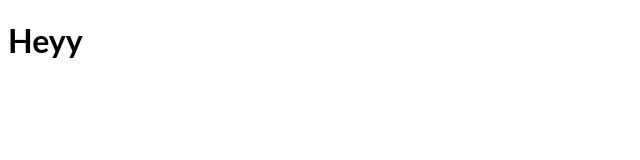
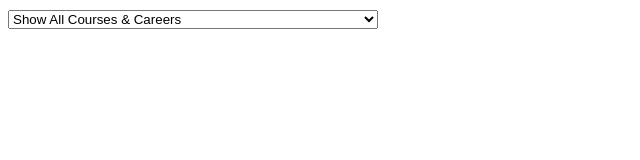
Before and after one commit to aaronjlech/math-careers, a React app: page / in a window 1280 px wide. Shown: the whole page, without its empty margins (0-640 px from the left). Built offline with nearby package versions, Linux system fonts and the light colour scheme.

Commit message:
redux added

```diff
--- a/public/index.html
+++ b/public/index.html
@@ -11,8 +11,8 @@
 </head>
 <body>
 
-<div id="app-container">
-</div>
+   <div id="root">
+   </div>
   <script src="./bundle.js" ></script>
 </body>
 </html>
--- /dev/null
+++ b/src/components/CourseSelector.js
@@ -0,0 +1,32 @@
+import React, { Component } from 'react';
+// import { courses, careers } from '../data';
+
+
+
+export default class CourseSelector extends Component{
+
+
+   onChange = (e)=>{
+      e.preventDefault();
+      const { value } = this.refs.courseSelector
+      const { updateSelected } = this.props;
+      updateSelected(value);
+   }
+
+   render(){
+      const { courses } = this.props;
+      return(
+         <label htmlFor="course-selector">
+            <select
+               onChange={this.onChange}
+               ref="courseSelector"
+               name="courseSelector" id="course-selector"
+               >
+               <option value="ALL">Show All Courses & Careers</option>
+               {courses.map( course => <option value={course.id} key={course.id}>{course.name}</option>)}
+            </select>
+         </label>
+
+      )
+   }
+}
--- /dev/null
+++ b/src/containers/App.js
@@ -0,0 +1,22 @@
+import React, { Component } from 'react';
+import { bindActionCreators } from 'redux';
+import { connect } from 'react-redux';
+import * as actionCreators from '../redux/actionCreators';
+import Main from './Main';
+
+function mapStateToProps(state){
+
+   return{
+      careers: state.careers,
+      courses: state.courses,
+      selectedCourse: state.selectedCourse
+   }
+}
+
+function mapDispatchToProps(dispatch){
+
+   return bindActionCreators(actionCreators, dispatch);
+}
+const App = connect(mapStateToProps, mapDispatchToProps)(Main);
+
+export default App;
--- /dev/null
+++ b/src/containers/Main.js
@@ -0,0 +1,29 @@
+import React, { Component } from 'react';
+import CourseSelector from '../components/CourseSelector';
+
+
+
+
+
+
+export default class Main extends Component{
+
+
+
+
+   render(){
+      const { selectedCourse, courses } = this.props;
+      let currentCourse = courses.filter(course =>{
+         return(
+            selectedCourse === "ALL" || selectedCourse === course.id
+         )
+      })
+      console.log(currentCourse)
+      return(
+         <div id="app-container">
+            <CourseSelector {...this.props}/>
+
+         </div>
+      )
+   }
+}
--- a/src/data.js
+++ b/src/data.js
@@ -1,17 +1,194 @@
-export default const careerPaths ={
-   highSchool: {
+export const courses = [
+   {
+      id: "hsc0",
+      name: "Foundations in Algebra",
+      description: "",
+      type: 'highschool',
+      preReqs: [],
+      careers: "ALL"
+   },
+   {
+      id: "hsc1",
+      type: 'highschool',
+      name: "Intermediate Algebra",
+      description: "",
+      preReqs: ["hsc0"],
+      careers: "ALL"
+   },
+   {
+      id: "hsc2",
+      name: "Algebra I",
+      description: "",
+      type: 'highschool',
+      preReqs: [],
+      careers: "ALL"
+   },
+   {
+      id: "hsc3",
+      name:  "Geometry",
+      description: "",
+      type: 'highschool',
+      preReqs: [ "hsc2", "hsc1" ],
+      careers: "ALL"
+   },
+   {
+      id: "hsc4",
+      name: "Algebra II",
+      description: "",
+      type: 'highschool',
+      preReqs: ["hsc3"],
+      careers: "ALL"
 
    },
-   college: {
+   {
+      id: "hsc5",
+      name: "Precalculus or Algebra III",
+      description: "",
+      type: 'highschool',
+      preReqs: ["hsc4"],
+      careers: ["cp0", "cp1", "cp2", "cp3"]
 
    },
-   careers: {
+   {
+      id: "hsc6",
+      name: "Statistics or Other Non-Algebra Math Courses",
+      description: "",
+      type: 'highschool',
+      preReqs: ["hsc4"],
+      careers: ["cp5"]
+   },
+   // END HIGHSCHOOL COURSES
+   // BEGIN COLLEGE COURSES
+   {
+      id: "cc0",
+      name: "Precalculus",
+      description: "",
+      type: 'college',
+      preReqs: ["hsc5", "cc1"],
+      careers: ["cp1", "cp2", "cp3"]
 
+   },
+   {
+      id: "cc1",
+      name: "College Algebra",
+      description: "",
+      type: 'college',
+      preReqs: ["hsc4", "hsc6"],
+      careers: ["cp1", "cp2", "cp3"]
+
+   },
+   {
+      id: "cc2",
+      name: "1st Year College Math Non-Algebra Course (e.g. Statistics)",
+      description: "",
+      type: 'college',
+      preReqs: ["hsc6"]
+   },
+   {
+      id: "cc3",
+      name: "Calculus I",
+      description: "",
+      type: 'college',
+      preReqs: ["hsc5"]
+   },
+   {
+      id: "cc4",
+      name: "Business Calculus",
+      description: "",
+      type: 'college',
+      preReqs: ["hsc5", "cc1"]
+   },
+   {
+      id: "cc5",
+      name: "Additional Advanced STEM Courses",
+      description: "",
+      type: 'college',
+      preReqs: ["cc3"]
+   },
+   {
+      id: "cc6",
+      name: "Additional Calculus or Statistics Courses",
+      description: "",
+      type: 'college',
+      preReqs: ["cc4"]
+   },
+   {
+      id: "cc7",
+      name: "Additional Math Courses",
+      description: "",
+      type: 'college',
+      preReqs: ["cc1", "cc2"]
    }
+   // END COLLEGE COURSES
+];
+// var collegeMath = [
+//    "Precalculus",
+//    "College Algebra",
+//    "Calculus I",
+//    "Additional Advanced STEM Courses",
+//    "Additional Math Courses",
+//    "Additional Calculus or Statistics Courses",
+//    "Business Calculus",
+//    "1st Year College Math Non-Algebra Course (e.g. Statistics)"
+// ]
+export const careers = [
+   {
+      id: "cp0",
+      name: "Non College Stem Careers",
+      description: "",
+      type: 'career',
+      ///coursePaths references all courses that will path to this givin Career.
+      coursePaths: ["hsc0", "hsc1", "hsc2", "hsc3", "hsc4", "hsc5"]
 
-
-
-
-
-
-}
+   },
+   {
+      id: "cp1",
+      name: "STEM Careers (Science Technology, Engineering, Mathematics, & STEM Education)",
+      description: "",
+      type: 'career',
+      coursePaths: {
+         college: [ "cc0", "cc3", "cc5" ],
+         highSchool: courses.filter((course) => course.type === "highscool")
+      },
+   },
+   {
+      id: "cp2",
+      name: "Business and Some Health Science Careers",
+      description: "",
+      type: 'career',
+      coursePaths: {
+         college: ["cc1", "cc4", "cc6"],
+         highSchool: courses.map(function(obj){ return obj.id})
+      },
+   },
+   {
+      id: "cp3",
+      name: "Business and Some Health Science Careers",
+      description: "",
+      type: 'career',
+      coursePaths: {
+         college: ["cc1", "cc7"],
+         highSchool: courses.map(function(obj){ return obj.id})
+      },
+   },
+   {
+      id: "cp4",
+      name: "Humanities & Arts Careers",
+      description: "",
+      type: 'career',
+      coursePaths: {
+         college: ["cc2", "cc7"],
+         highSchool: ["hs0", "hs1", "hs6"]
+      },
+   },
+   {
+      id: "cp5",
+      name: "Non-College Non-Stem Careers",
+      description: "",
+      type: 'career',
+      coursePaths: {
+         college: [],
+         highSchool: ["hsc6"]
+      },
+   }
+];
--- a/src/main.js
+++ b/src/main.js
@@ -1,17 +1,14 @@
 import React, { Component } from 'react';
 import ReactDOM from 'react-dom';
-// import { Main_Router } from './router.js';
+import { Provider } from 'react-redux';
+import store from './redux/store'
+import App from './containers/App';
 
 
-export default class App extends Component{
+const Root = (
+   <Provider store={store}>
+      <App/>
+   </Provider>
+)
 
-   render(){
-      return(
-         <div className="HEyy">
-            <h1>Heyy</h1>
-         </div>
-      )
-   }
-}
-
-ReactDOM.render(<App/>, document.querySelector("#app-container"));
+ReactDOM.render(Root, document.querySelector("#root"));
--- /dev/null
+++ b/src/redux/actionCreators.js
@@ -0,0 +1,6 @@
+export const updateSelected = (course) => {
+   return{
+      type: "UPDATE_SELECTED",
+      courseId: course
+   }
+};
--- /dev/null
+++ b/src/redux/reducers/careers.js
@@ -0,0 +1,9 @@
+export const careers = (state = [], action) => {
+   switch (action.type) {
+      case "UPDATE_CAREERS":
+         return action.course;
+         break;
+      default:
+      return state
+   }
+}
--- /dev/null
+++ b/src/redux/reducers/courses.js
@@ -0,0 +1,9 @@
+export const courses = (state = {}, action) => {
+   switch (action.type) {
+      case "UPDATE_CAREERS":
+         return action.course;
+         break;
+      default:
+      return state
+   }
+}
--- /dev/null
+++ b/src/redux/reducers/index.js
@@ -0,0 +1,12 @@
+import { combineReducers} from 'redux';
+import { routerReducer } from 'react-router-redux';
+import { selectedCourse } from './selectedCourse';
+import { careers } from './careers';
+import { courses } from './courses';
+
+console.log(selectedCourse)
+
+const rootReducer = combineReducers({selectedCourse, careers, courses});
+
+
+export default rootReducer;
--- /dev/null
+++ b/src/redux/reducers/selectedCourse.js
@@ -0,0 +1,15 @@
+
+
+
+export const selectedCourse = (state = {}, action) => {
+   console.log(state)
+   switch (action.type) {
+      case "UPDATE_SELECTED":
+         return action.courseId;
+         break;
+      default:
+      console.log(state, 'helloo')
+      return state;
+      break;
+   }
+}
--- /dev/null
+++ b/src/redux/store.js
@@ -0,0 +1,15 @@
+import { createStore, compose } from "redux";
+import { careers, courses } from '../data';
+import rootReducer from './reducers/index';
+
+const defaultState = {
+   courses,
+   careers,
+   selectedCourse: "ALL"
+};
+console.log(defaultState)
+const store = createStore( rootReducer, defaultState, window.__REDUX_DEVTOOLS_EXTENSION__ && window.__REDUX_DEVTOOLS_EXTENSION__()
+);
+
+console.log(store.getState())
+export default store;
```
